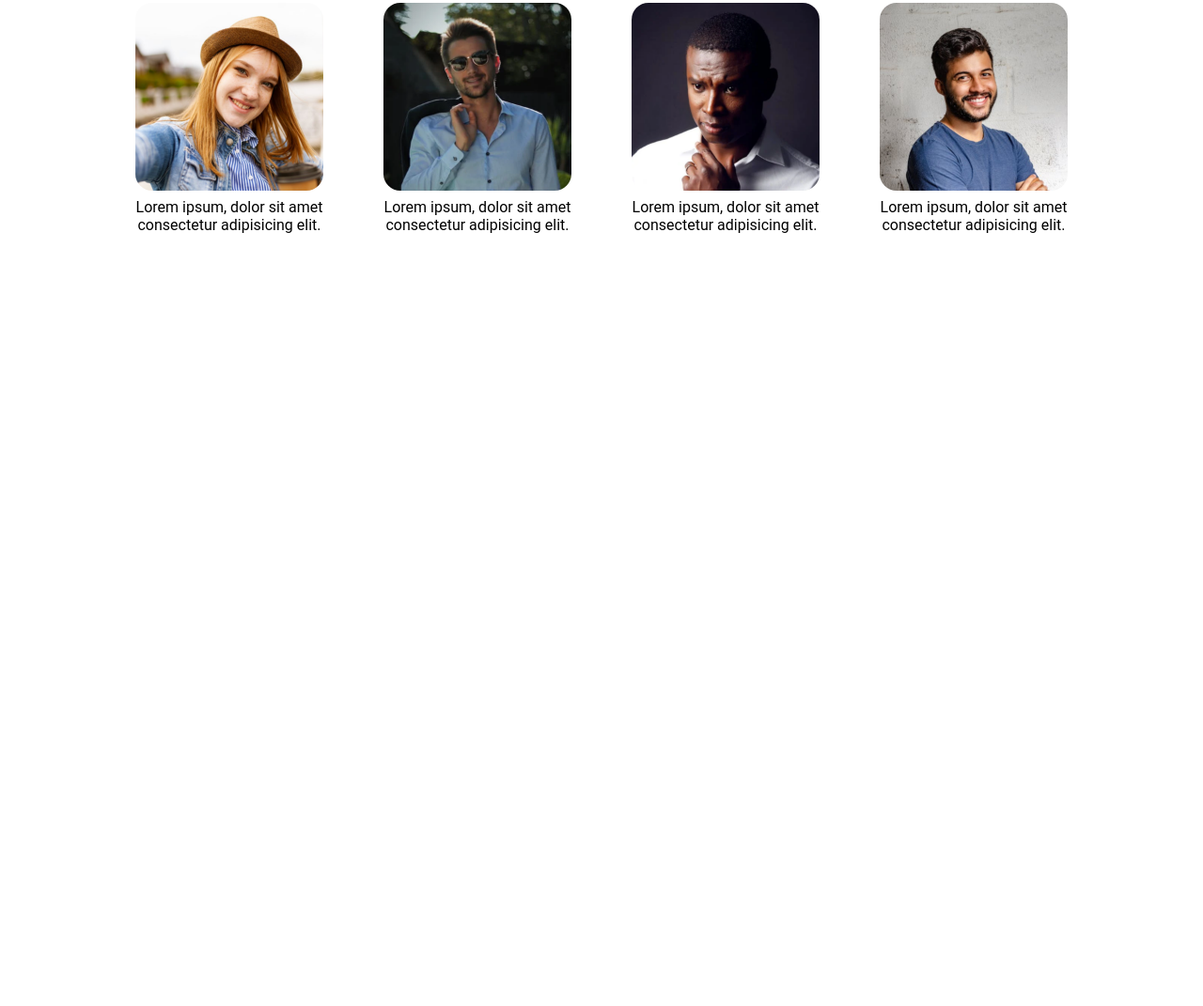
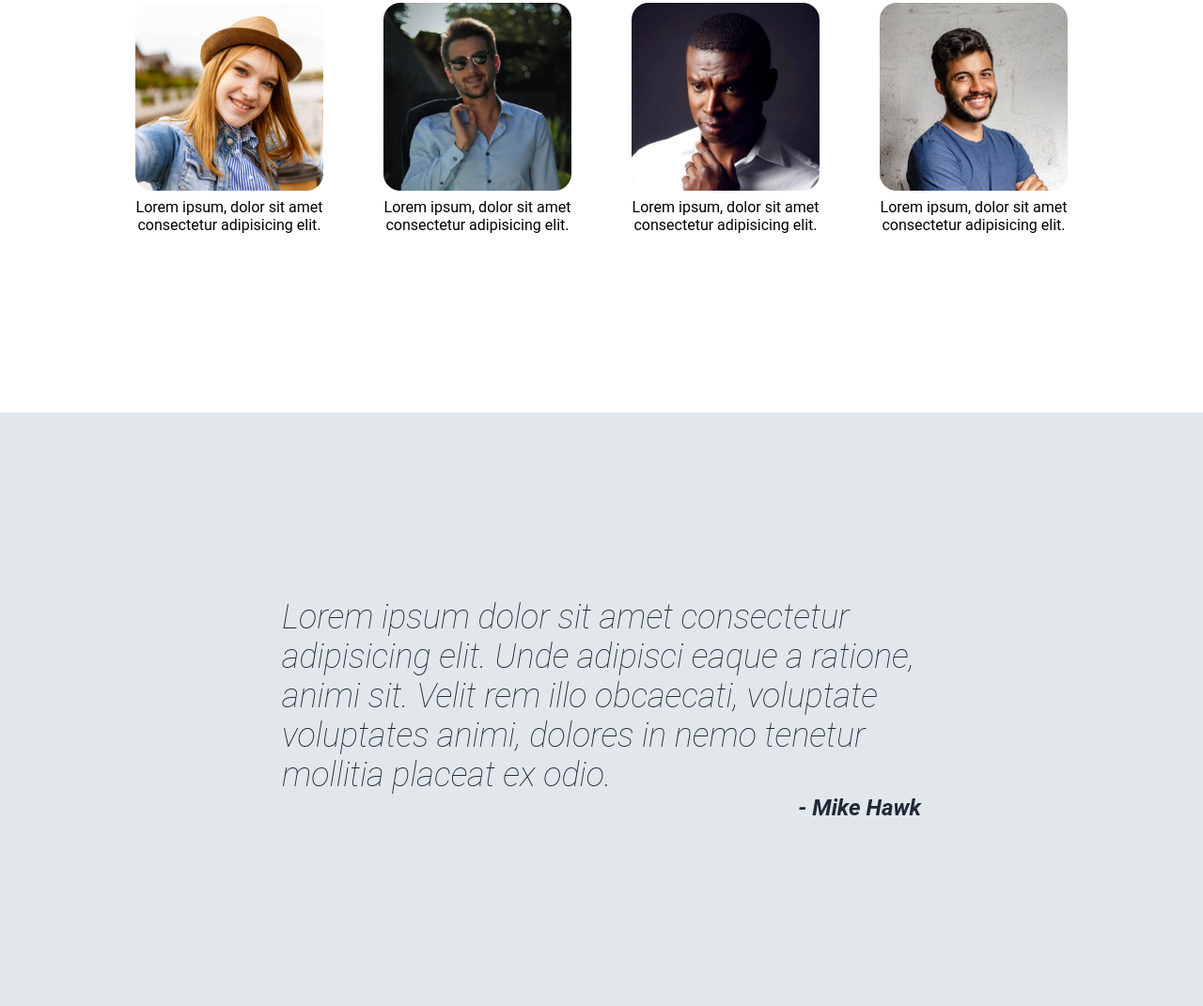
Before and after one commit to ImNotTheBoi/odin-landing-page, a plain HTML site: page index.html in a window 1280 px wide. Shown: the part 1025-2096 px from the top of the page at 94% size. Before the commit the page ends 1464 px from the top, so only its background shows below. Drawn offline with Linux system fonts and the light colour scheme.

Commit message:
Section 3
Complete the 3rd section of the website.

```diff
--- a/index.html
+++ b/index.html
@@ -67,5 +67,15 @@
                 </li>
         </main>
     </section>
+    <section class="section-3">
+        <div id="quote-text">
+            <em>
+                Lorem ipsum dolor sit amet consectetur adipisicing elit. Unde adipisci eaque a ratione,
+                animi sit. Velit rem illo obcaecati, voluptate voluptates animi, dolores in nemo tenetur
+                mollitia placeat ex odio.<br>
+                <span>- Mike Hawk</span>
+            </em>
+        </div>
+    </section>
 </body>
 </html>
--- a/style.css
+++ b/style.css
@@ -16,7 +16,7 @@ ul {
 .section-1 {
     display: flex;
     background-color: #1F2937;
-    padding: 16px 128px;
+    padding: 16px 232px;
     flex-direction: column;
     height: 700px;
 }
@@ -115,3 +115,24 @@ header ul {
     height: auto;
     margin-bottom: 8px;
 }
+/* Section 3 */
+.section-3 {
+    display: flex;
+    background-color: #e2e7eb;
+    padding: 16px 300px;
+    flex-direction: column;
+    height: 600px;
+    align-items: center;
+    justify-content: center;
+}
+.section-3 #quote-text {
+    font-size: 36px;
+    font-weight: 100;
+    color: #1F2937;
+}
+.section-3 span {
+    font-size: 24px;
+    font-weight: bold;
+    display: flex;
+    justify-content: flex-end;
+}
```
